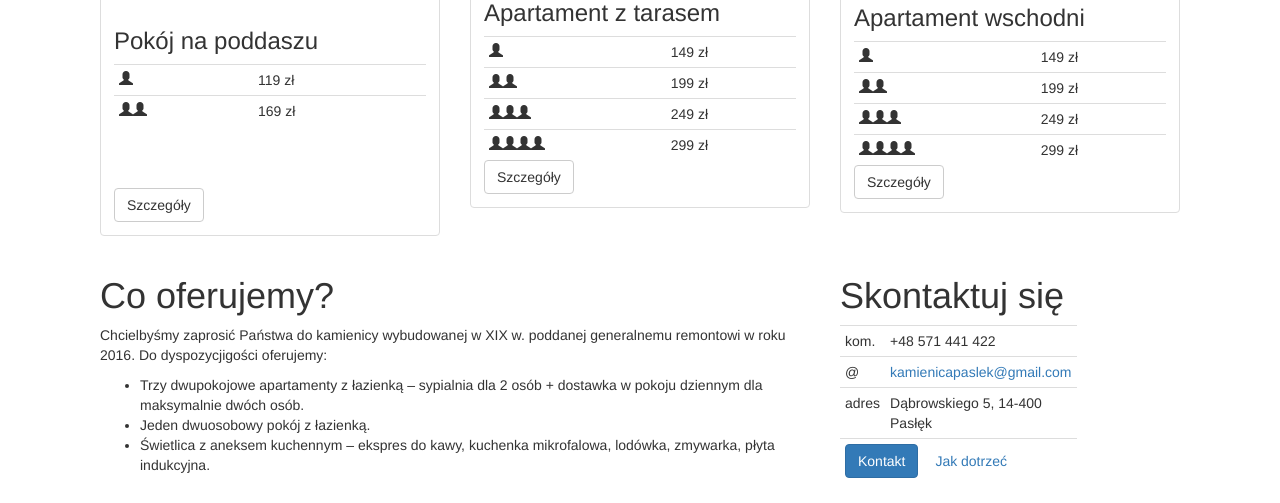
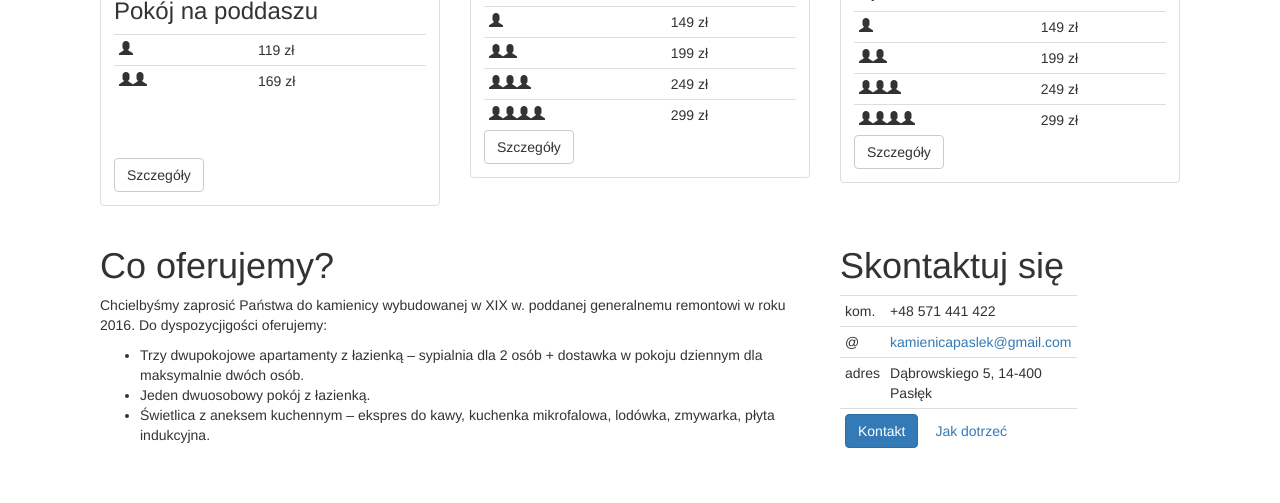
Before and after one commit to grzlew/grzlew.github.io, a Django app: page / in a window 1280 px wide. Shown: the part 614-1117 px from the top of the page. After the commit the page ends 1087 px from the top, so only its background shows below. Run offline with Django 3.2, Linux system fonts and the light colour scheme; some libraries are stand-ins or nearby versions; some web fonts are replaced.

Commit message:
Made the gap smaller on landing page
Former-commit-id: 43d2dc96947a03004d98be12db8356de1733442f

```diff
--- a/web/static/web/css/styles.css
+++ b/web/static/web/css/styles.css
@@ -172,3 +172,7 @@
 .intro-hidden {
     display: none;
 }
+
+.landing-padding {
+    margin-top: -30px;
+}
--- a/web/templates/index.html
+++ b/web/templates/index.html
@@ -119,7 +119,7 @@
         </div>
     </header>
     <div class="container">
-        <div class="col-lg-12 col-md-12 col-sm-12 main main-content">
+        <div class="col-lg-12 col-md-12 col-sm-12 main main-content" ng-class="{'landing-padding': showIntro()}">
             <div ng-view></div>
         </div>
     </div>
```
